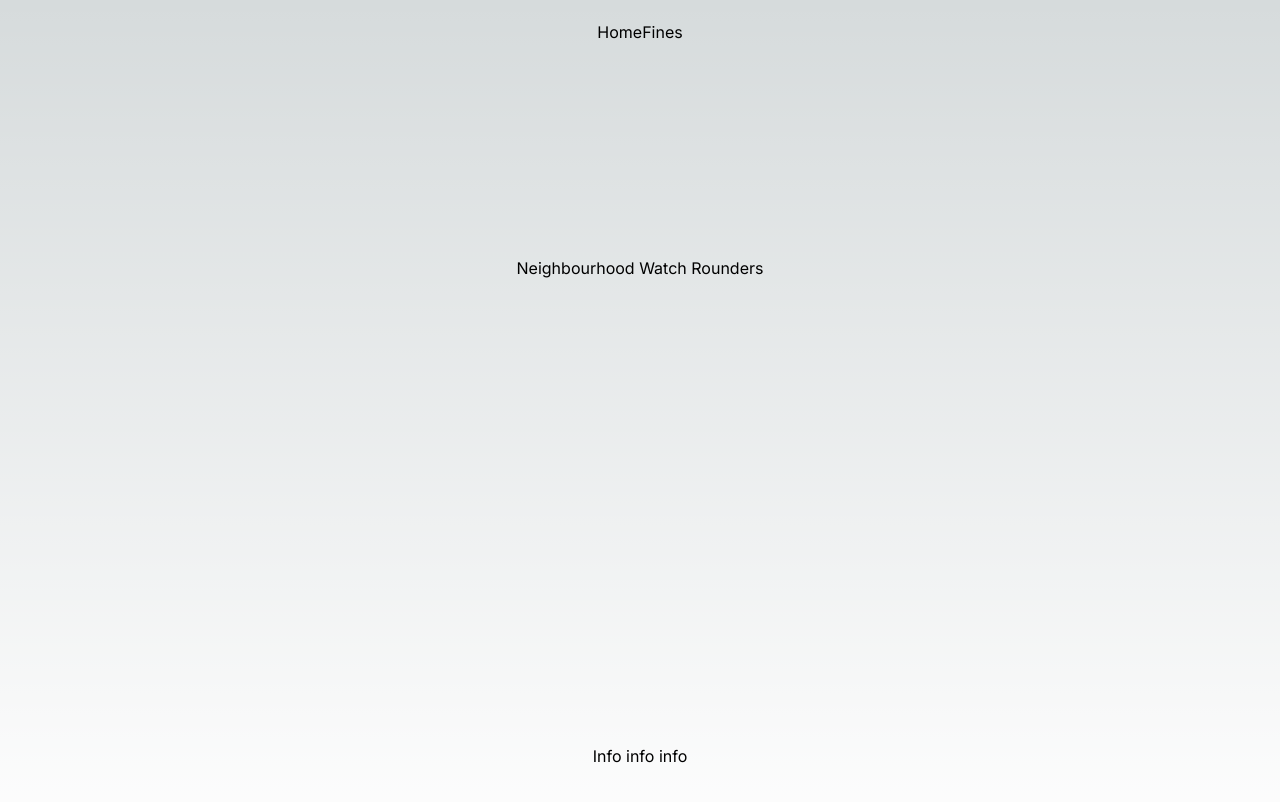
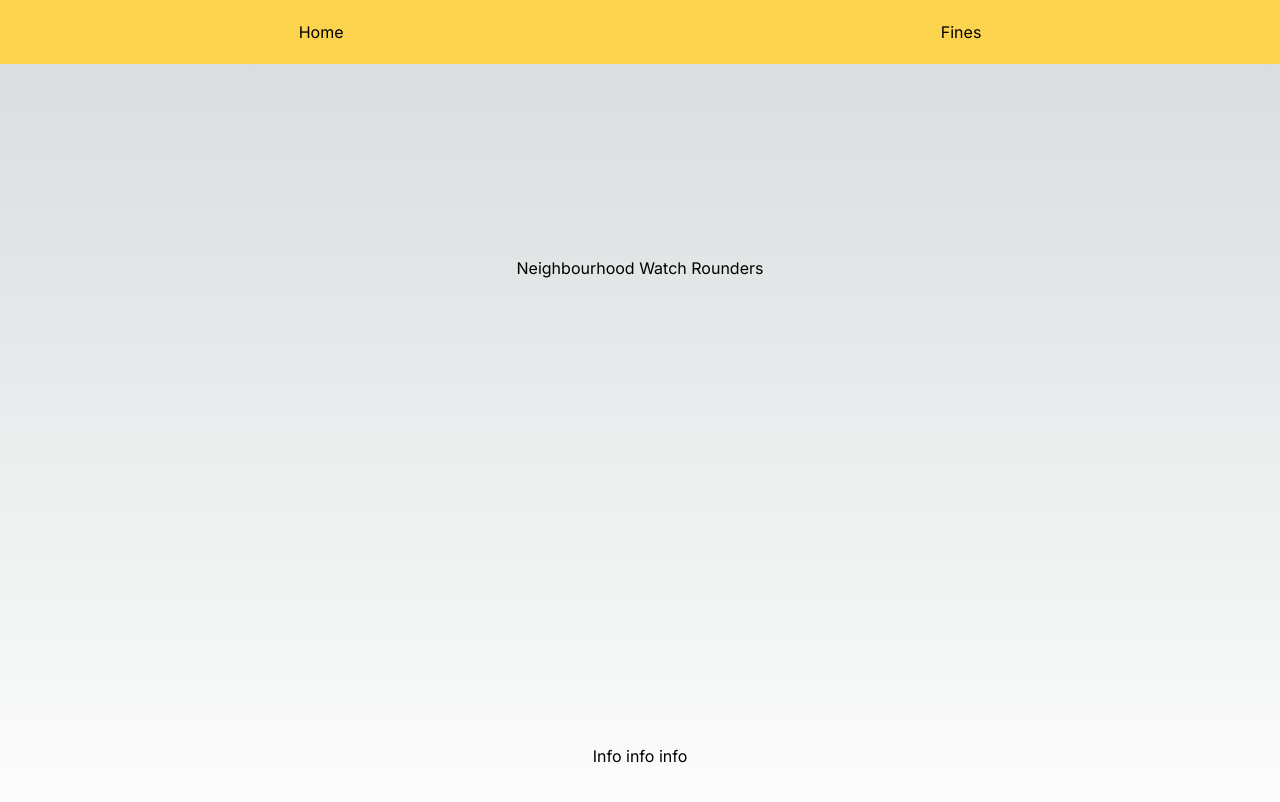
Before and after one commit to MichaelCollingwood/nw-rounders, a Next.js app: page / in a window 1280 px wide. Shown: the top 802 px of the page. Built offline with nearby package versions, Linux system fonts and the light colour scheme.

Commit message:
Make relevant

```diff
--- a/src/app/layout.tsx
+++ b/src/app/layout.tsx
@@ -18,7 +18,7 @@ export default function RootLayout({
   return (
     <html lang="en">
       <body className={inter.className}>
-        <div className="w-full py-5 align-middle justify-center flex flex-row">
+        <div className="w-full py-5 align-middle justify-around flex flex-row bg-amber-300">
           <Link href="/"><p>Home</p></Link>
           <Link href="/fines"><p>Fines</p></Link>
         </div>
```
